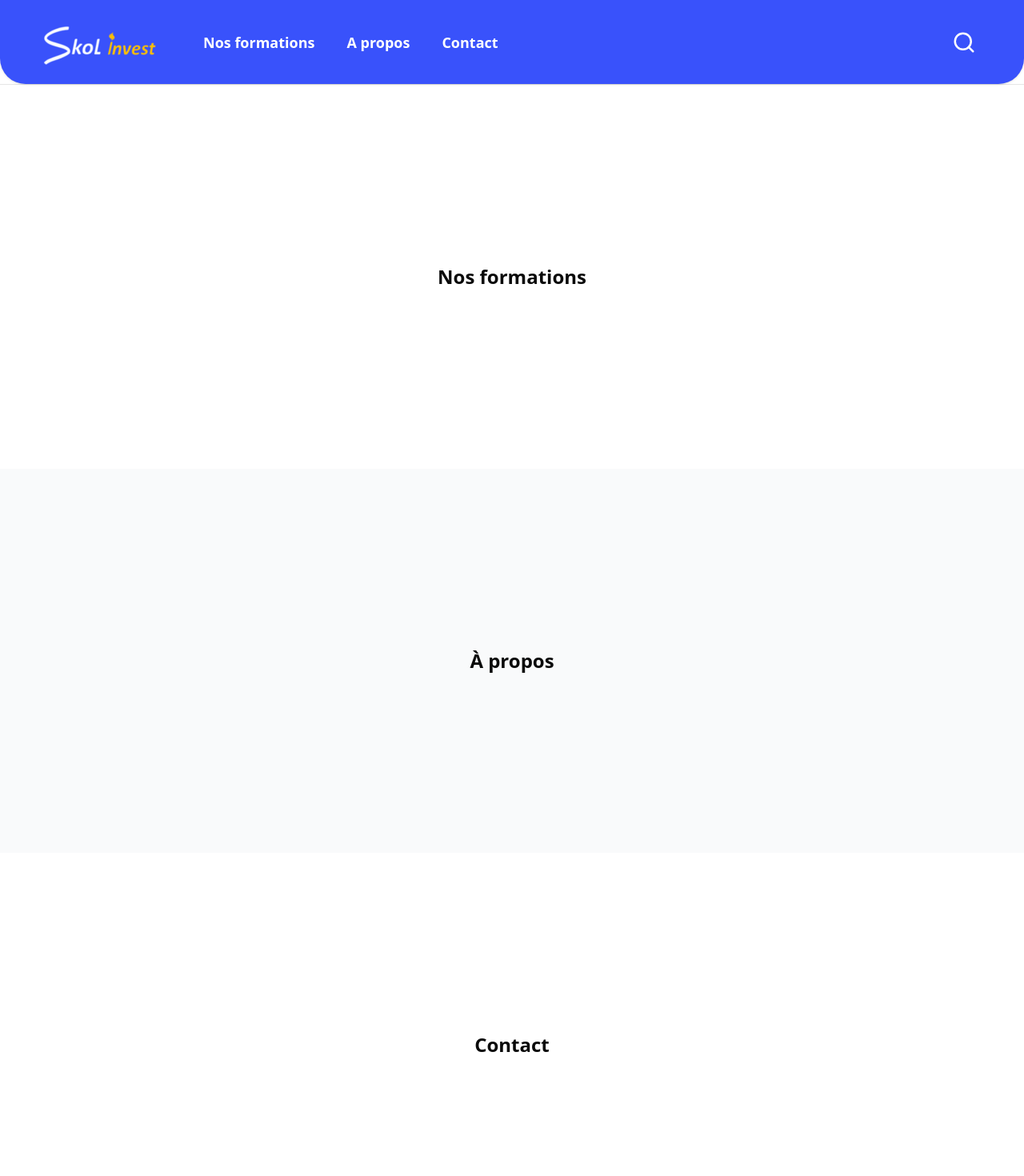
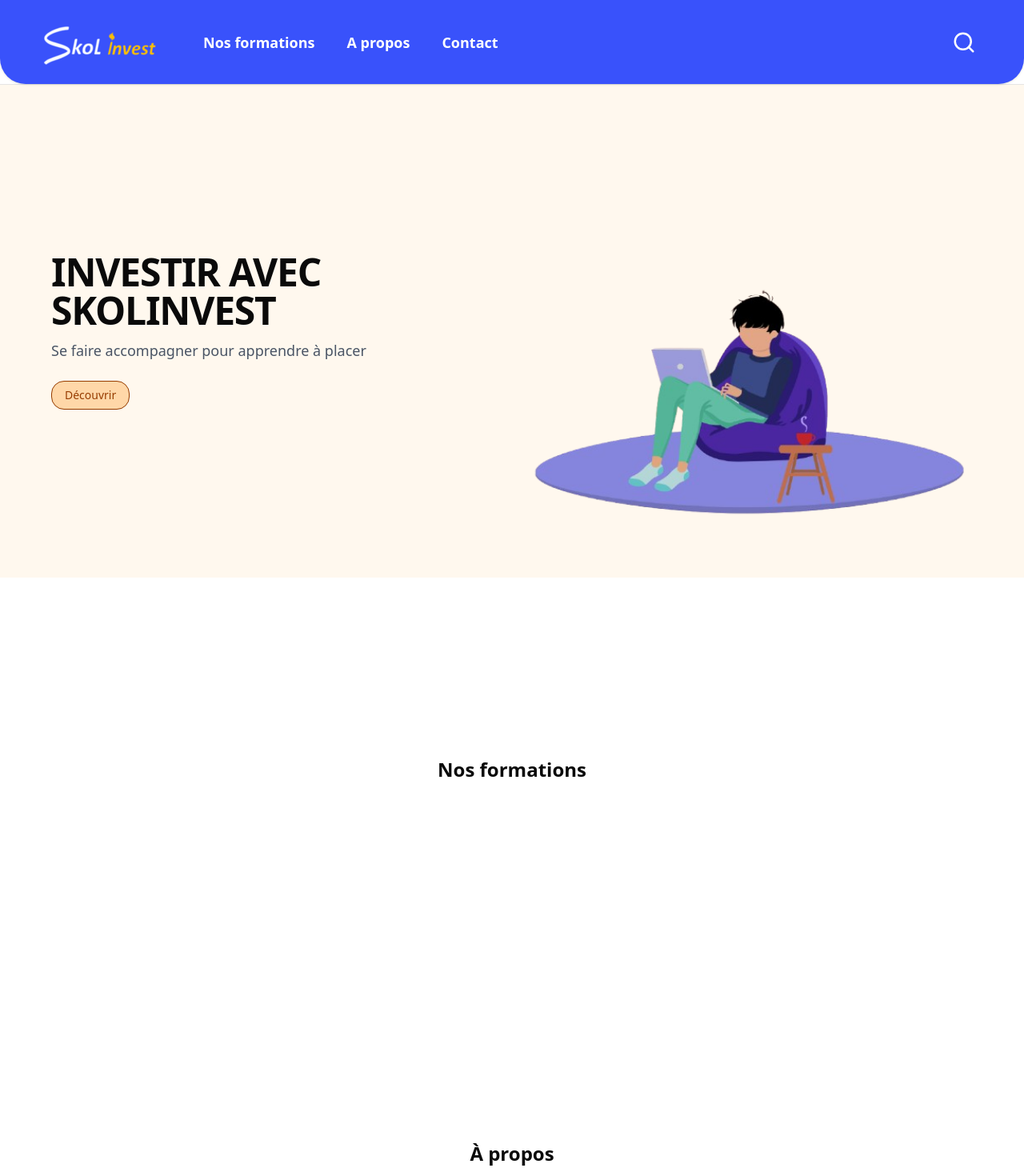
Before and after one commit to Noemie-Gyc/skolinvest, a Next.js app in the folder FRONT/my_front_app/: page / in a window 1280 px wide. Shown: the top 1470 px of the page at 80% size. Built offline with nearby package versions, Linux system fonts and the light colour scheme.

Commit message:
header content RGAA friendly

```diff
--- a/FRONT/my_front_app/src/app/page.tsx
+++ b/FRONT/my_front_app/src/app/page.tsx
@@ -1,24 +1,58 @@
 import PublicHeader from "@/components/publicHeader";
 import Footer from "@/components/footer";
+import Image from "next/image";
+import Link from "next/link";
+import { DiscoverButton } from "@/components/discoverButton";
 
 export default function Page() {
   return (
     <>
+      <a
+        href="#formations-heading"
+        className="sr-only focus:not-sr-only focus:absolute focus:top-2 focus:left-2 focus:z-50 focus:px-3 focus:py-2 focus:bg-black focus:text-white rounded"
+      >
+        Aller au contenu principal
+      </a>
       <header className="sticky top-0 z-10 bg-white/70 backdrop-blur border-b">
         <PublicHeader />
       </header>
 
       <main className="min-h-screen flex flex-col">
-        <section id="formations" className="min-h-[60vh] flex items-center justify-center px-4 py-16">
-          <h2 className="text-2xl font-semibold">Nos formations</h2>
+        <section aria-labelledby="hero-title" className="bg-[#FFF8EE] min-h-[60vh] flex items-center px-4 py-12 sm:py-16">
+          <div className="w-full max-w-6xl mx-auto grid gap-6 sm:gap-8 md:grid-cols-2 md:items-center">
+            <div>
+              <h1 id="hero-title" className="text-3xl sm:text-4xl md:text-5xl font-semibold tracking-tight">
+                INVESTIR AVEC SKOLINVEST
+              </h1>
+              <p className="mt-3 text-base sm:text-lg text-gray-600">Se faire accompagner pour apprendre à placer</p>
+              <DiscoverButton asChild className="mt-6">
+                <Link href="#formations-heading" aria-label="Découvrir la section Nos formations">Découvrir</Link>
+              </DiscoverButton>
+            </div>
+
+            <div className="relative">
+              <Image
+                src="/apprendre-la-finance.png"
+                alt="Illustration d'un élève en formation financière"
+                width={720}
+                height={480}
+                priority
+                className="w-full h-auto rounded-lg"
+              />
+            </div>
+          </div>
         </section>
 
-        <section id="about" className="min-h-[60vh] flex items-center justify-center bg-gray-50 px-4 py-16">
-          <h2 className="text-2xl font-semibold">À propos</h2>
+        <section id="formations" aria-labelledby="formations-heading" className="min-h-[60vh] flex items-center justify-center px-4 py-12 sm:py-16">
+          <h2 id="formations-heading" className="text-2xl font-semibold">Nos formations</h2>
         </section>
 
-        <section id="contact" className="min-h-[60vh] flex items-center justify-center px-4 py-16">
-          <h2 className="text-2xl font-semibold">Contact</h2>
+        <section id="about" aria-labelledby="about-heading" className="min-h-[60vh] flex items-center justify-center px-4 py-12 sm:py-16">
+          <h2 id="about-heading" className="text-2xl font-semibold">À propos</h2>
+        </section>
+
+        <section id="contact" aria-labelledby="contact-heading" className="min-h-[60vh] flex items-center justify-center px-4 py-12 sm:py-16">
+          <h2 id="contact-heading" className="text-2xl font-semibold">Contact</h2>
         </section>
       </main>
 
--- a/FRONT/my_front_app/src/components/discoverButton.tsx
+++ b/FRONT/my_front_app/src/components/discoverButton.tsx
@@ -1,6 +1,8 @@
 import { Button } from "@/components/ui/button"
+import type { ComponentProps } from "react";
 
-type ButtonProps = React.ButtonHTMLAttributes<HTMLButtonElement> & {
+
+type ButtonProps = ComponentProps<typeof Button> & {
   children: React.ReactNode;
 };
 
```
Also changed, not shown: FRONT/my_front_app/public/apprendre-la-finance.png (added).
